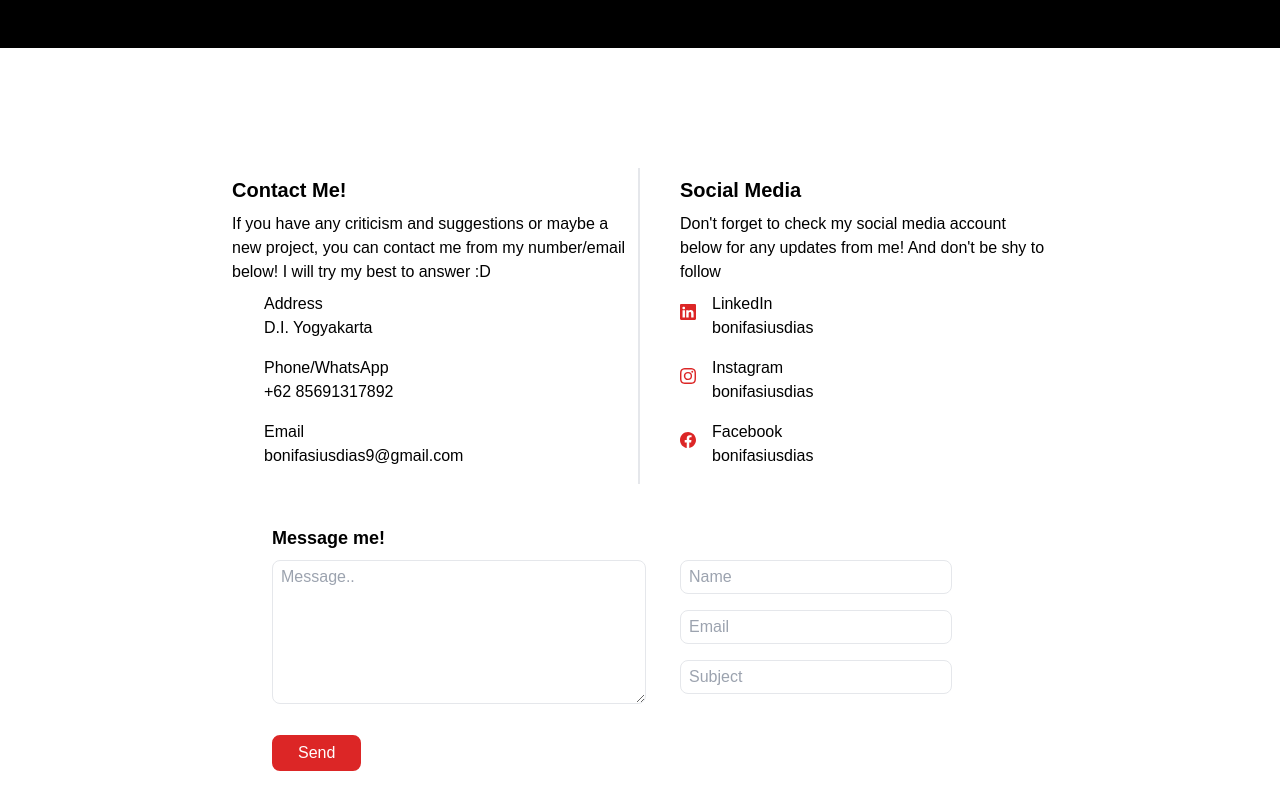
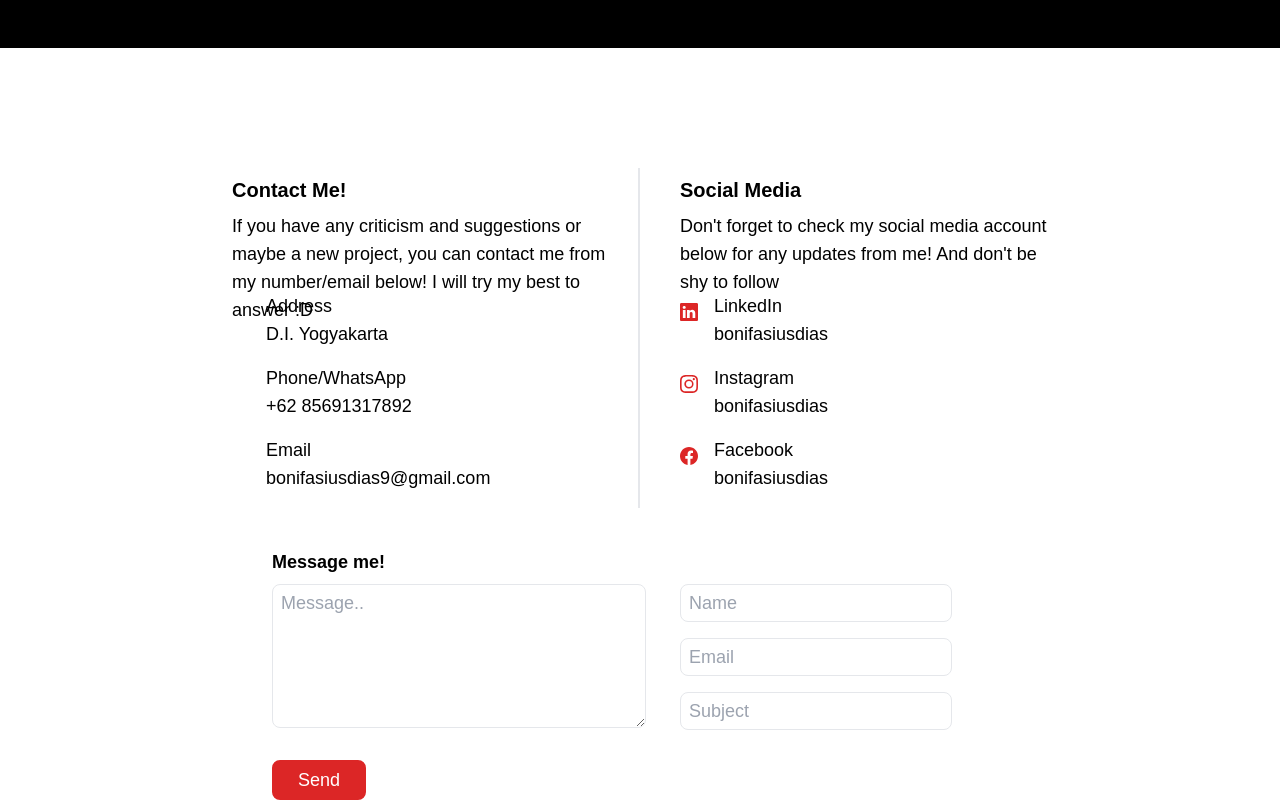
Before and after one commit to BonifasiusDias/PortfolioWebsiteReact, a React (Create React App) app: page / in a window 1280 px wide. Shown: the part 2480-3282 px from the top of the page. Built offline with nearby package versions, Linux system fonts and the light colour scheme; some icons are missing.

Commit message:
fixing contact section

```diff
--- a/src/Components/Section/Contact.jsx
+++ b/src/Components/Section/Contact.jsx
@@ -4,7 +4,7 @@ import { BsFacebook, BsLinkedin, BsInstagram } from "react-icons/bs";
 
 const Contact = () => {
   return (
-    <div className="font-nunito h-auto md:h-screen my-10 md:m-20 lg:mx-48">
+    <div className="lg:text-lg font-nunito h-auto md:h-auto my-10 md:m-20 lg:mx-48">
       <div className="grid grid-cols-1 md:grid-cols-2">
         <div className="md:my-10 ml-10 md:border-r-2">
           <div className="text-xl font-semibold my-2">Contact Me!</div>
@@ -89,7 +89,7 @@ const Contact = () => {
           </div>
         </div>
       </div>
-      <div class=" md:ml-20 ml-10">
+      <div class=" md:ml-20 ml-10 mb-36">
         <div class="text-lg font-bold">Message me!</div>
         <form
           className="flex flex-col md:flex-row mb-4"
```
